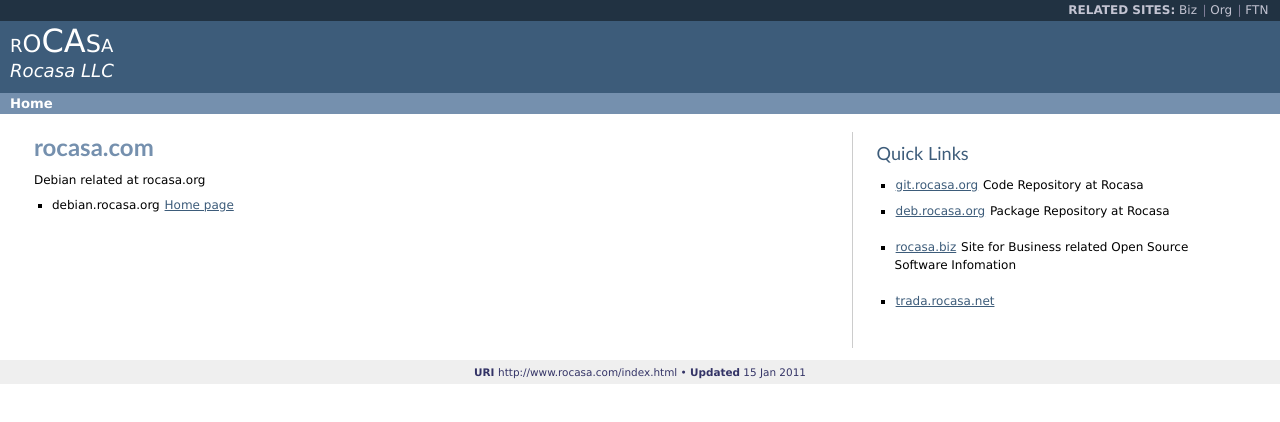
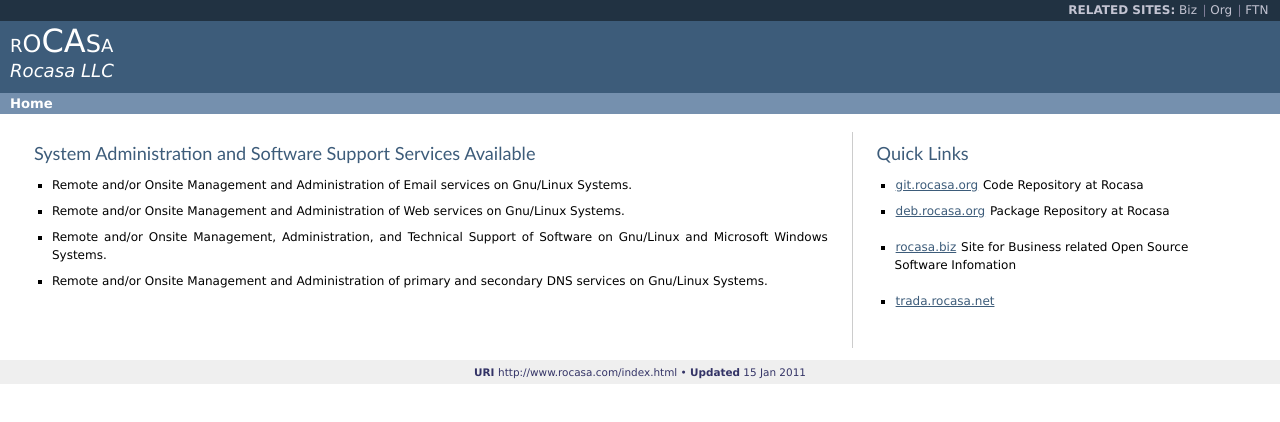
Before and after one commit to rocasa/rocasa.github.io, a plain HTML site: page html/index.html in a window 1280 px wide. Drawn offline with Linux system fonts and the light colour scheme.

Commit message:
Initial update to main panel on index.html page.

```diff
--- a/html/index.html
+++ b/html/index.html
@@ -45,9 +45,16 @@
       <div class="rowOfBoxes">
         <div class="twoThirds noBorderOnLeft">
 
-          <h1> rocasa.com</h1>
-	    <ul type="disc">Debian related at rocasa.org
-		<li>debian.rocasa.org&nbsp;<a href="http://debian.rocasa.org/">Home page</a></li>
+
+
+
+          <h2>System Administration and Software Support Services Available</h2>
+
+	    <ul type="disc">
+		<li>Remote and/or Onsite Management and Administration of Email services on Gnu/Linux Systems.</li>
+		<li>Remote and/or Onsite Management and Administration of Web services on Gnu/Linux Systems. </li>
+		<li>Remote and/or Onsite Management, Administration, and Technical Support of Software on Gnu/Linux and Microsoft Windows Systems.</li>
+		<li>Remote and/or Onsite Management and Administration of primary and secondary DNS services on Gnu/Linux Systems. </li>
 	    </ul>
 
 
```
